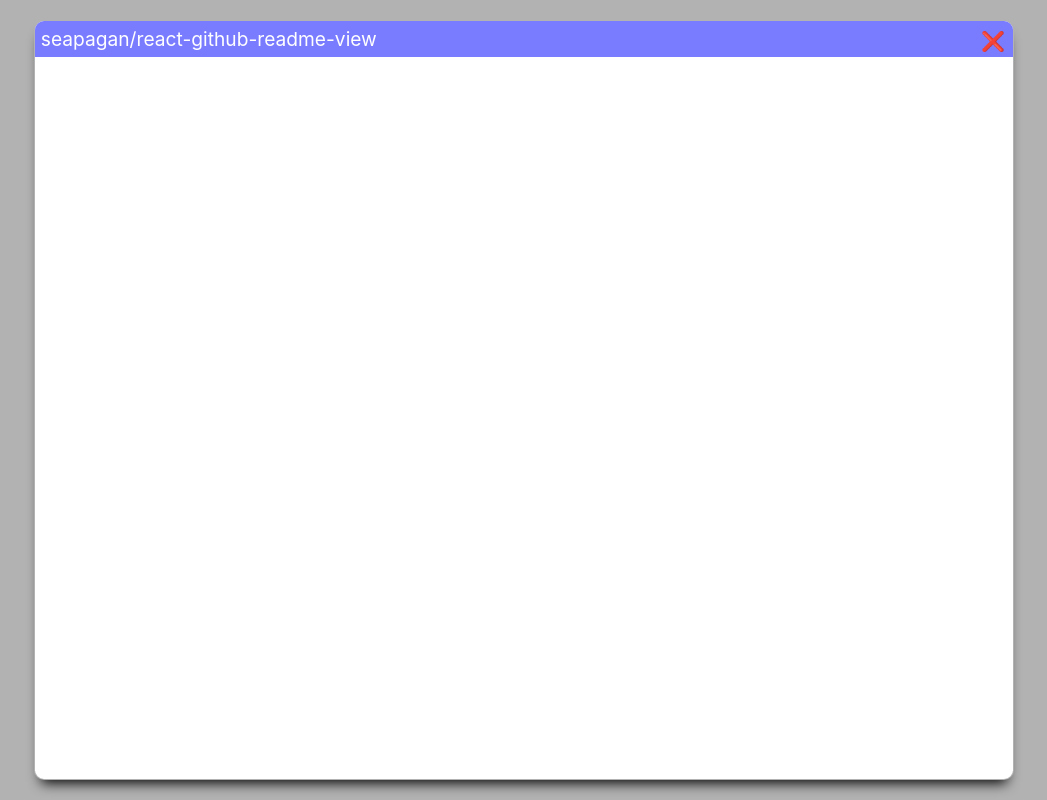
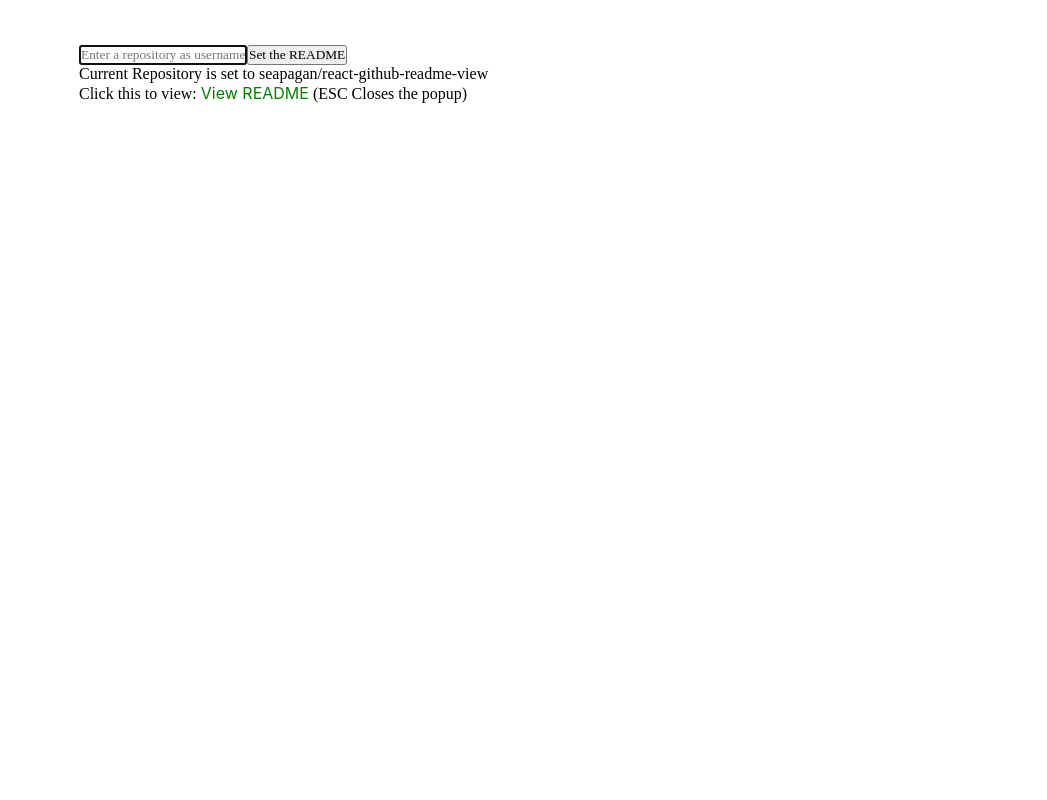
Before and after one commit to seapagan/react-github-readme-button, a React (Create React App) app: page / in a window 1280 px wide. Shown: the whole page, without its empty margins (116-1163 px from the left). Built offline with nearby package versions, Linux system fonts and the light colour scheme; no server answers.

Commit message:
enable closing the modal with ESC or the 'X'

```diff
--- a/src/App.js
+++ b/src/App.js
@@ -1,6 +1,6 @@
 import React, { useState } from "react";
 
-import GitHubReadme from "./components/github-readme/GitHubReadme";
+import GitHubReadmeButton from "./components/GitHubReadmeButton/GitHubReadmeButton";
 
 import "./App.scss";
 
@@ -29,10 +29,17 @@ function App() {
           onChange={e => setRepoName(e.target.value)}
         />
         <button type="submit" onClick={apply}>
-          Get the README
+          Set the README
         </button>
       </form>
-      {searchRepo && <GitHubReadme repo={searchRepo} branch="main" />}
+      <p>Current Repository is set to {searchRepo}</p>
+      Click this to view:{" "}
+      <GitHubReadmeButton
+        className="button-style"
+        repo={searchRepo}
+        branch="main"
+      />{" "}
+      (ESC Closes the popup)
     </div>
   );
 }
--- a/src/App.scss
+++ b/src/App.scss
@@ -10,6 +10,10 @@
   max-width: 980px;
   margin: 0 auto;
   padding: 45px;
+
+  .button-style {
+    // padding: 0.5em;
+  }
 }
 
 @media (max-width: 767px) {
--- /dev/null
+++ b/src/components/GitHubReadmeButton/GitHubReadmeButton.js
@@ -0,0 +1,54 @@
+import React, { useEffect, useState } from "react";
+
+import GithubReadme from "../github-readme/GitHubReadme";
+
+import "./GitHubReadmeButton.scss";
+
+const GitHubReadmeButton = ({
+  repo,
+  branch = "main",
+  fileName = "README.md",
+  buttonText = "View README",
+  ...otherProps
+}) => {
+  const [isVisible, setIsVisible] = useState(false);
+
+  const showReadme = () => {
+    setIsVisible(true);
+  };
+
+  // doing this as a fuction since arrow functions should not be used as JSX
+  // properties.
+  // https://github.com/jsx-eslint/eslint-plugin-react/blob/master/docs/rules/jsx-no-bind.md
+  function closeHandler() {
+    setIsVisible(false);
+  }
+
+  useEffect(() => {
+    const handleEsc = e => {
+      if (e.keyCode === 27) {
+        setIsVisible(false);
+      }
+    };
+    window.addEventListener("keydown", handleEsc);
+
+    return () => {
+      window.removeEventListener("keydown", handleEsc);
+    };
+  }, []);
+
+  return (
+    <div className={`github-button ${otherProps.className}`}>
+      <div onClick={showReadme}>{buttonText}</div>
+      {isVisible && (
+        <GithubReadme
+          repo={repo}
+          branch={branch}
+          filename={fileName}
+          closeHandler={closeHandler}></GithubReadme>
+      )}
+    </div>
+  );
+};
+
+export default GitHubReadmeButton;
--- /dev/null
+++ b/src/components/GitHubReadmeButton/GitHubReadmeButton.scss
@@ -0,0 +1,11 @@
+.github-button {
+  display: inline-flex;
+  flex-direction: row;
+  justify-content: center;
+  gap: 0.3em;
+
+  color: green;
+  font-family: -apple-system, BlinkMacSystemFont, "Segoe UI", Helvetica, Arial,
+    sans-serif, "Apple Color Emoji", "Segoe UI Emoji";
+  cursor: pointer;
+}
--- a/src/components/github-readme/GitHubReadme.js
+++ b/src/components/github-readme/GitHubReadme.js
@@ -7,12 +7,16 @@ import { marked } from "marked";
 import "github-markdown-css/github-markdown-light.css";
 import "./GitHubReadme.scss";
 
-const GitHubReadme = ({ repo, branch = "main", filename = "README.md" }) => {
-  const readmeURL = `https://raw.githubusercontent.com/${repo}/${branch}/${filename}`;
+const GitHubReadme = ({
+  repo,
+  branch = "main",
+  filename: fileName = "README.md",
+  closeHandler,
+}) => {
+  const readmeURL = `https://raw.githubusercontent.com/${repo}/${branch}/${fileName}`;
 
   const [readme, setReadme] = useState("");
   const [markdown, setMarkdown] = useState("");
-  const [isVisible, setIsVisible] = useState(false);
 
   marked.setOptions({
     highlight: function (code, lang) {
@@ -26,6 +30,8 @@ const GitHubReadme = ({ repo, branch = "main", filename = "README.md" }) => {
   });
 
   useEffect(() => {
+    if (repo === null || repo === "") return;
+
     const markdownError = message => {
       return `# Error\n${message}`;
     };
@@ -65,11 +71,13 @@ const GitHubReadme = ({ repo, branch = "main", filename = "README.md" }) => {
           "while performing this operation"
         );
       });
-  }, [readmeURL]);
+  }, [readmeURL, repo]);
 
   useEffect(() => {
     setMarkdown(marked(readme || ""));
   }, [readme]);
+
+  if (repo === "" || !repo) return;
 
   return (
     <>
@@ -83,7 +91,9 @@ const GitHubReadme = ({ repo, branch = "main", filename = "README.md" }) => {
               rel="noreferrer">
               {repo}
             </a>
-            <span className="close-button">&#10060;</span>
+            <span className="close-button" onClick={closeHandler}>
+              &#10060;
+            </span>
           </header>
           <div className="markdown-body">
             {parse(DOMPurify.sanitize(markdown))}
--- a/src/components/github-readme/GitHubReadme.scss
+++ b/src/components/github-readme/GitHubReadme.scss
@@ -35,6 +35,7 @@
   font-family: -apple-system, BlinkMacSystemFont, "Segoe UI", Helvetica, Arial,
     sans-serif, "Apple Color Emoji", "Segoe UI Emoji";
   overflow: hidden;
+  cursor: default;
 }
 
 .content-wrapper {
```
